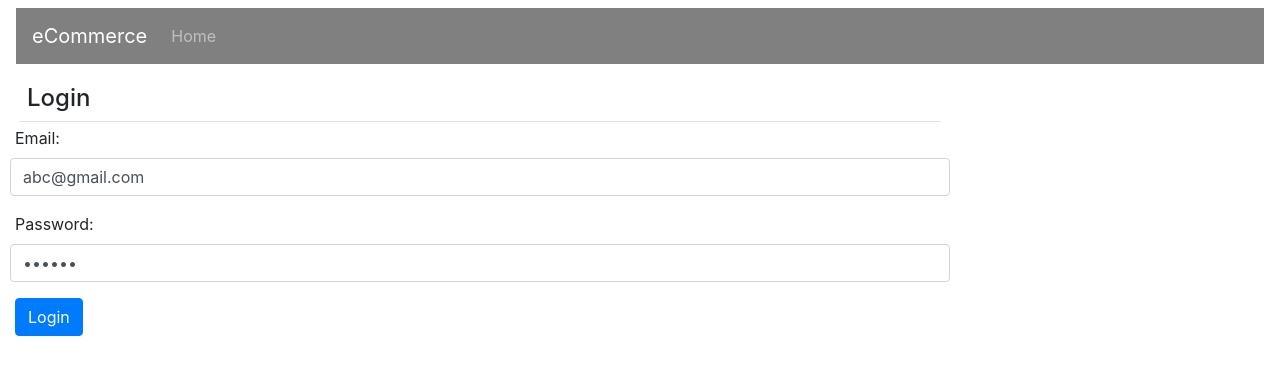
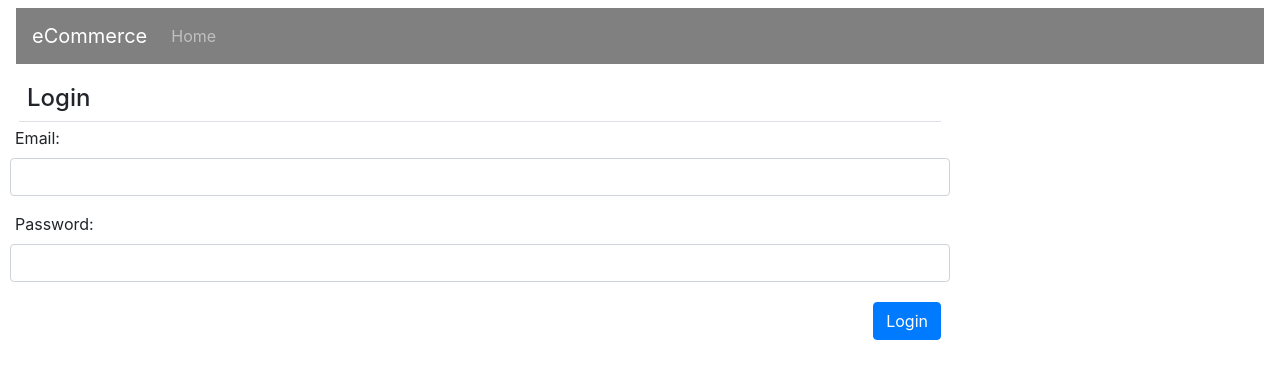
Before and after one commit to kvenkatvarma/ReactRepo, a React (Create React App) app: page / in a window 1280 px wide. Shown: the top 378 px of the page. Built offline with nearby package versions, Linux system fonts and the light colour scheme.

Commit message:
Form Submission Button

```diff
--- a/src/Login.jsx
+++ b/src/Login.jsx
@@ -4,7 +4,7 @@
     {
      super(props);
      this.state={
-        email:"abc@gmail.com",password:"abc123"
+        email:"",password:"",message:""
      }
     }
 render(){
@@ -25,14 +25,29 @@
             this.setState({ password:event.target.value});
             }}/>
        </div>
-       <div>
-        <button className="btn btn-primary" onClick={this.onLoginClick}>Login</button>
+       <div className="text-right">
+        {this.state.message}
+        <button className="btn btn-primary m-1" onClick={this.onLoginClick}>Login</button>
+
        </div>
     </div>
     );
 }
 onLoginClick=()=>
 {
-    console.log(this.state.email)
+    if(this.state.email == "admin@test.com" && this.state.password == "admin123")
+    {
+        //Success message to user
+        this.setState({
+            message : <span className="text-success">Successfully Logged in</span>
+        })
+    }
+    else
+    {
+        //error message
+        this.setState({
+            message : <span className="text-danger">Invalid Login, Please try again</span>
+        })
+    }
 }
 }
```
